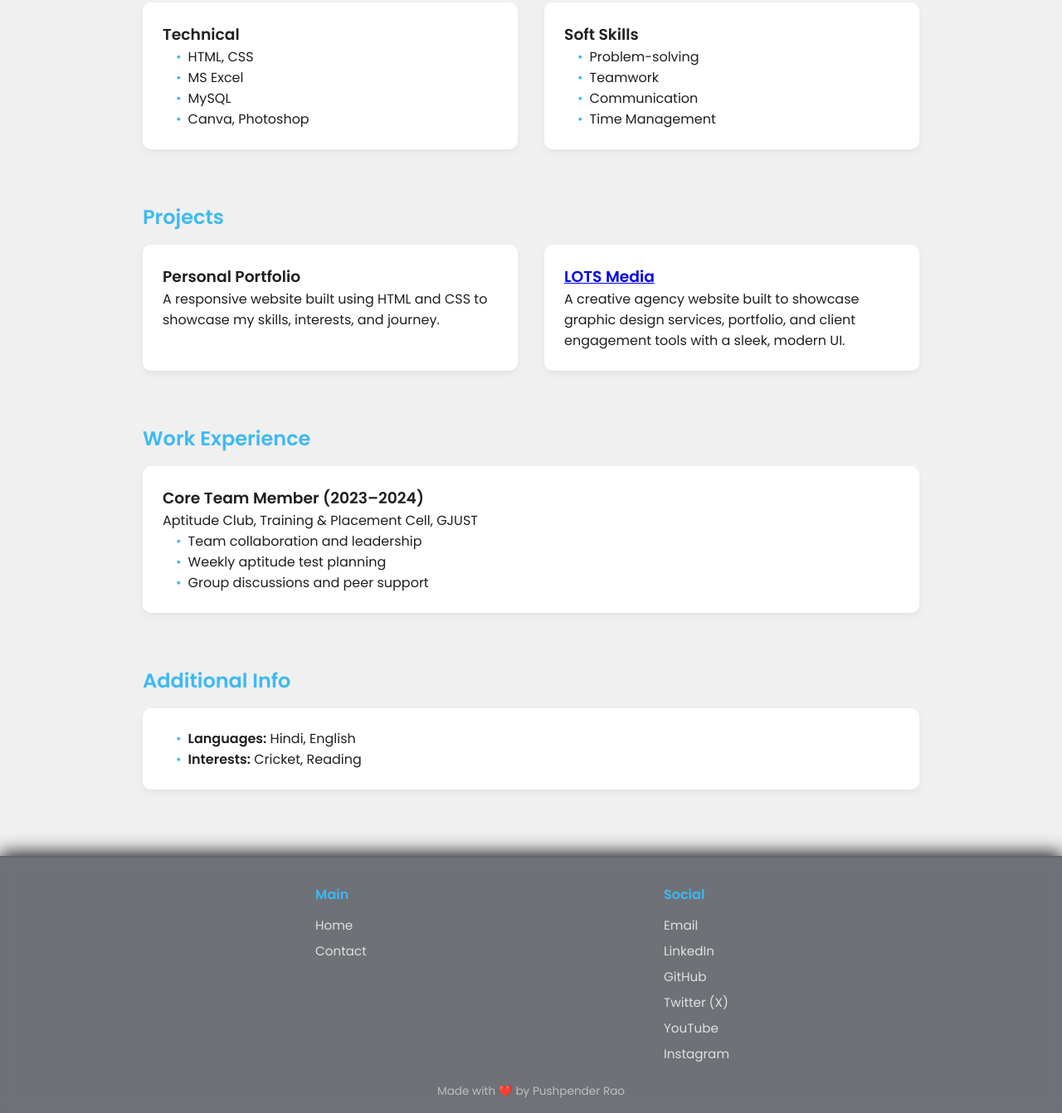
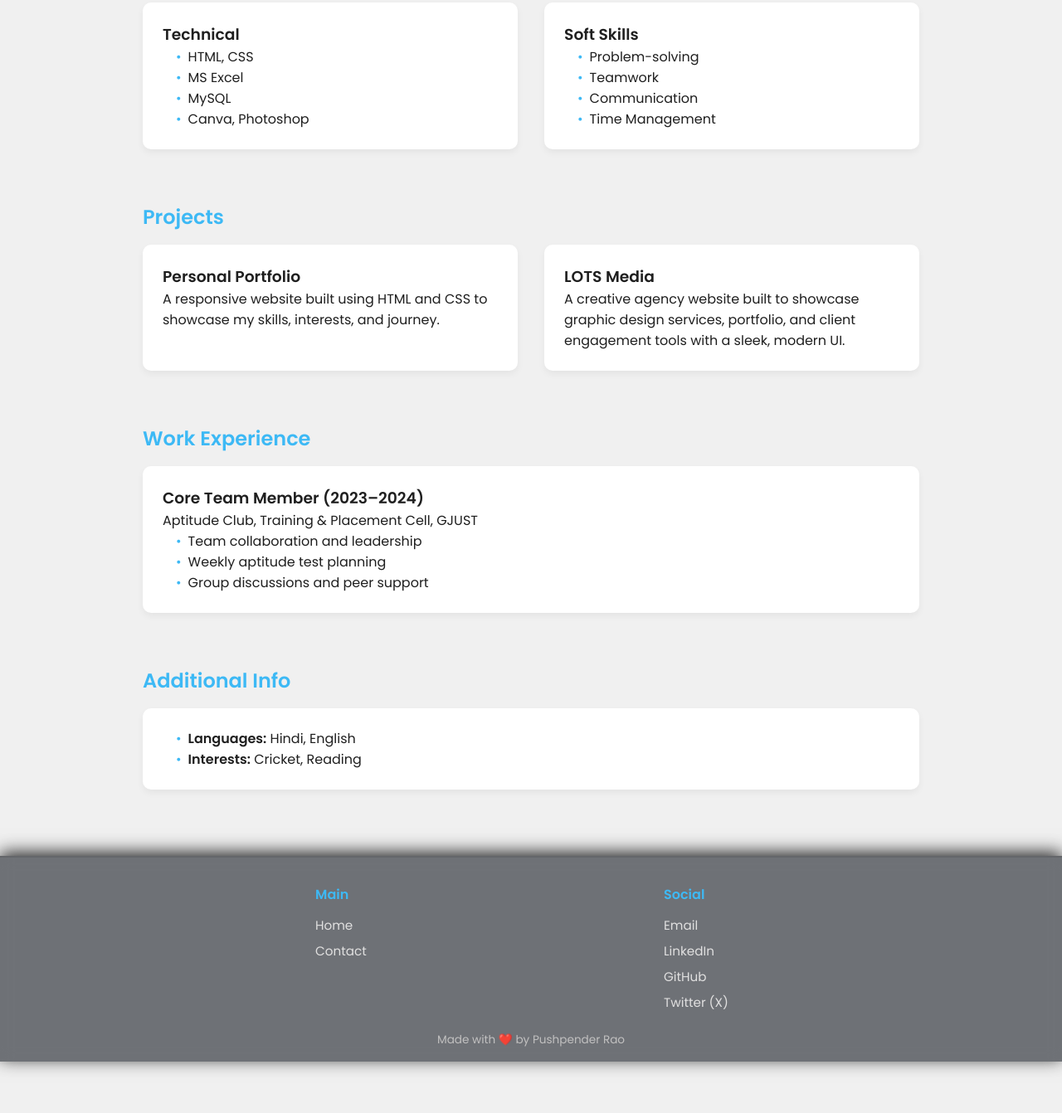
Before and after one commit to pushpenderrao019/portfolio, a plain HTML site: page index.html in a window 1280 px wide. Shown: the part 1020-2362 px from the top of the page at 83% size. After the commit the page ends 2300 px from the top, so only its background shows below. Drawn offline with Linux system fonts and the light colour scheme.

Commit message:
Update index.html

```diff
--- a/index.html
+++ b/index.html
@@ -157,6 +157,13 @@
 
     body.dark-mode .card {
       background: #1f2b3a;
+    }
+
+    .card h3 a {
+      color: inherit;
+      text-decoration: none;
+      font-weight: inherit;
+      cursor: pointer;
     }
 
     ul {
@@ -424,11 +431,9 @@
       <div class="footer-section">
         <h3>Social</h3>
         <a href="mailto:pushpenderrao31@gmail.com">Email</a>
-        <a href="https://linkedin.com/in/pushpender84" target="_blank">LinkedIn</a>
-        <a href="https://github.com/pushpenderrao84" target="_blank">GitHub</a>
+        <a href="https://linkedin.com/in/pushpender019" target="_blank">LinkedIn</a>
+        <a href="https://github.com/pushpenderrao019" target="_blank">GitHub</a>
         <a href="https://x.com/pushpenderrao84/" target="_blank">Twitter (X)</a>
-        <a href="https://www.youtube.com/@pushpenderrao84" target="_blank">YouTube</a>
-        <a href="https://www.instagram.com/prao.84/" target="_blank">Instagram</a>
       </div>
     </div>
     <p class="footer-note">Made with ❤️ by Pushpender Rao</p>
```
